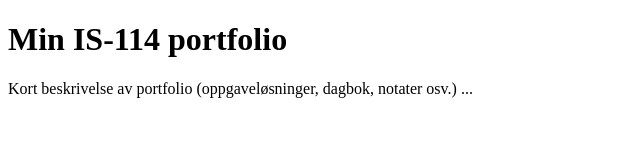
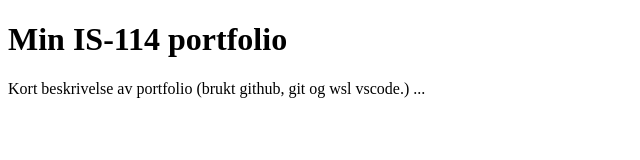
Before and after one commit to ellenr02/oblig0, a plain HTML site: page docs/index.html in a window 1280 px wide. Shown: the full height of the page, 0-640 px from the left. Drawn offline with Linux system fonts and the light colour scheme.

Commit message:
lagt til navn

```diff
--- a/docs/index.html
+++ b/docs/index.html
@@ -3,10 +3,10 @@
 <head>
 <meta charset="utf-8">
 <meta name="viewport" content="width=device-width, initial-scale=1">
-<title>(navn [mellomnavn]* etternavn)</title>
+<title>(Ellen [Hole]* Runestad)</title>
 </head>
 <body>
 <h1>Min IS-114 portfolio</h1>
-<p>Kort beskrivelse av portfolio (oppgaveløsninger, dagbok, notater osv.) ...
+<p>Kort beskrivelse av portfolio (brukt github, git og wsl vscode.) ...
 </body>
 </html>
```
